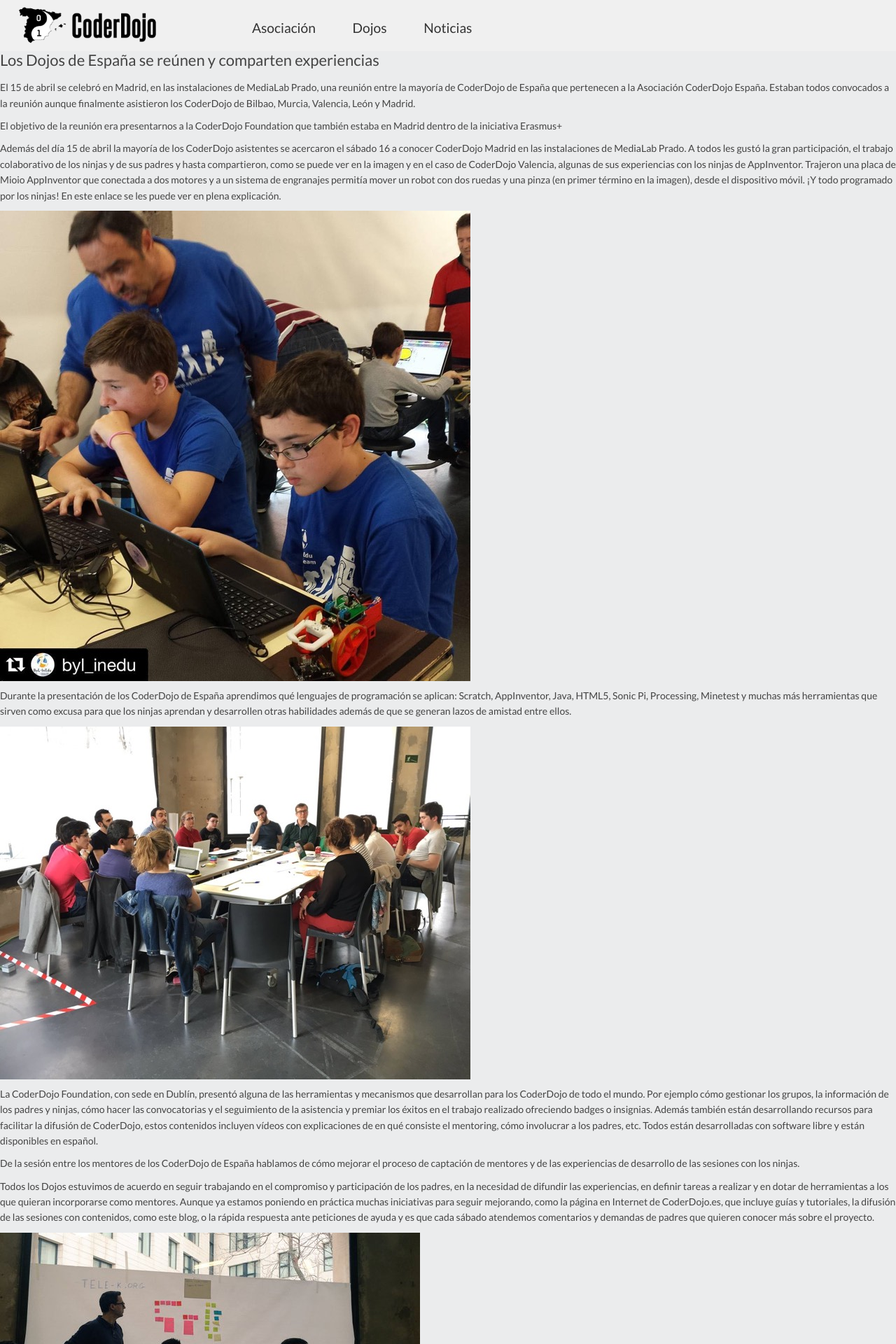
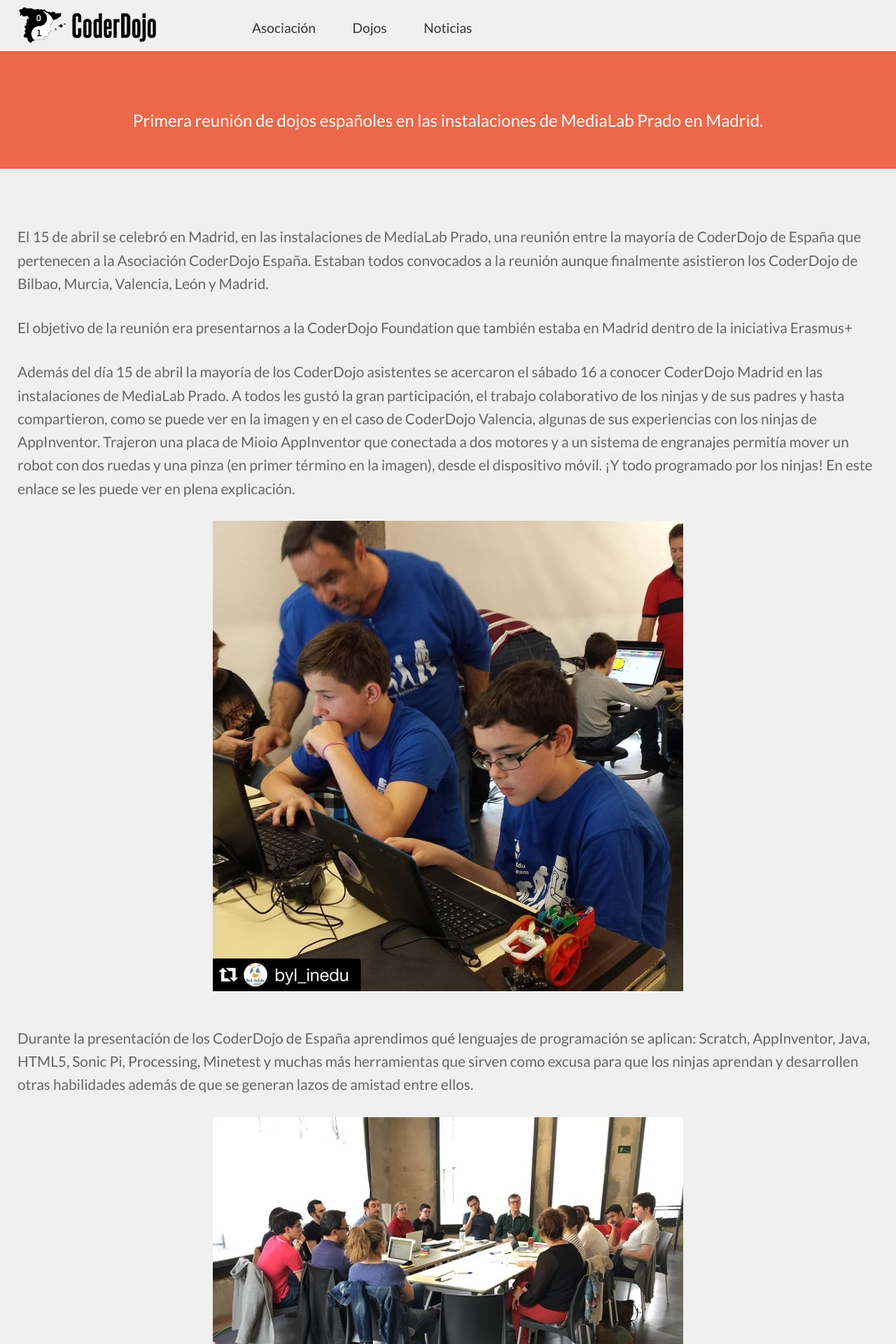
Before and after one commit to CoderDojoES/coderdojoes.github.io, a Jekyll site: the page built from _posts/2016-04-17-los-dojos-de-espana-se-reunen-y-comparten-experiencias/2016-04-17-los-dojos-de-espana-se-reunen-y-comparten-experiencias.md, in a window 1280 px wide. Shown: the top 1920 px of the page at 70% size. Built offline with Jekyll 4.4.1, drawn with Linux system fonts in a browser that asks for light colours; nearby versions of some CDN libraries; our own code applies the rules of GitHub Pages for plain Markdown files.

Commit message:
Update css article

```diff
--- /dev/null
+++ b/_layouts/noticia.html
@@ -0,0 +1,17 @@
+---
+layout: default
+---
+<article id="noticias">
+
+    <div class="block-title">
+        <h1>{{ page.title }}</h1>
+        <p>{{ page.meta.description }}</p>
+    </div>
+
+    <div class="block-description">
+        <article class="container-fluid">
+            {{ content }}
+        </article>
+    </div>
+
+</article>
--- a/_layouts/post.html
+++ /dev/null
@@ -1,6 +0,0 @@
----
-layout: default
----
-<article class="post article">
-    {{ content }}
-</article>
--- a/_pages/noticias.html
+++ b/_pages/noticias.html
@@ -20,12 +20,12 @@
                 {% for post in site.categories.noticias %}
                     <div class="noticia card flex-md-row mb-4 box-shadow h-md-250">
                         <div class="card-body d-flex flex-column align-items-start">
-                          <div class="title">{{post.intro_title}}</div>
+                          <div class="title">{{post.meta.title}}</div>
                           <div class="date">{{ post.date | date: "%b %-d, %Y" }}</div>
-                          <div class="card-text mb-auto">{{ post.intro_desc }}</div>
+                          <div class="card-text mb-auto">{{ post.meta.description }}</div>
                           <a href="{{ site.baseurl }}{{ post.url }}" title="{{post.intro_title}}">Leer más</a>
                         </div>
-                        <img class="card-img-right flex-auto d-none d-md-block" src="{{ post.intro_image }}" alt="{{post.intro_title}}">
+                        <img class="card-img-right flex-auto d-none d-md-block" src="{{ post.meta.image }}" alt="{{post.meta.title}}">
                     </div>
                 {% endfor %}
             </div>
--- a/_posts/2016-04-17-los-dojos-de-espana-se-reunen-y-comparten-experiencias/2016-04-17-los-dojos-de-espana-se-reunen-y-comparten-experiencias.md
+++ b/_posts/2016-04-17-los-dojos-de-espana-se-reunen-y-comparten-experiencias/2016-04-17-los-dojos-de-espana-se-reunen-y-comparten-experiencias.md
@@ -1,14 +1,13 @@
 ---
-layout: post
+layout: noticia
 category: noticias
 
-# Propiedades del artículo
-intro_title: Los Dojos de España se reúnen y comparten experiencias
-intro_image: /_posts/2016-04-17-los-dojos-de-espana-se-reunen-y-comparten-experiencias/reunion-1.jpg
-intro_desc: Primera reunión de dojos españoles en las instalaciones de MediaLab Prado en Madrid.
+meta:
+    title: Los Dojos de España se reúnen y comparten experiencias
+    description: Primera reunión de dojos españoles en las instalaciones de MediaLab Prado en Madrid.
+    keywords: coderdojo, coderdojo españa, experiencias, reunión
+    image: /_posts/2016-04-17-los-dojos-de-espana-se-reunen-y-comparten-experiencias/reunion-1.jpg
 ---
-
-# Los Dojos de España se reúnen y comparten experiencias
 
 El 15 de abril se celebró en Madrid, en las instalaciones de MediaLab Prado, una reunión entre la mayoría de CoderDojo de España que pertenecen a la Asociación CoderDojo España. Estaban todos convocados a la reunión aunque finalmente asistieron los CoderDojo de Bilbao, Murcia, Valencia, León y Madrid.
 
--- a/_sass/noticias.scss
+++ b/_sass/noticias.scss
@@ -23,7 +23,39 @@
         }
     }
 }
+
+#noticias article {
+    color:#666;
+    h1 {
+        margin: 0 0 30px;
+        padding:0;
+        font-size: 2rem;
+        color: #111;
+    }
+    p {
+        margin: 0 0 20px;
+    }
+    blockquote {
+        margin: 0 0 20px;
+        padding: 10px 20px;
+        background: #f0f0f0;
+        font-style: italic;
+        p {
+            margin: 0;
+            padding: 0;
+        }
+    }
+    img {
+        display: block;
+        max-width: 100%;
+        margin: 0 auto 50px;
+    }
+}
 @media only screen and (max-width:1199px){}
 @media only screen and (max-width:991px){}
 @media only screen and (max-width:767px){}
 @media only screen and (max-width:543px){}
+@media only screen and (max-width:1199px){}
+@media only screen and (max-width:991px){}
+@media only screen and (max-width:767px){}
+@media only screen and (max-width:543px){}
--- a/_sass/post.scss
+++ /dev/null
@@ -1,53 +0,0 @@
-.posts .dojo {
-    position: relative;
-    margin: 0 0 20px;
-    .title {
-        position: absolute;
-        bottom:0;
-        left:0;
-        right: 0;
-        padding: 10px 20px;
-        text-align: center;
-        background: #000;
-        color: #fff;
-        a {
-            color: #fff;
-        }
-    }
-}
-
-
-article.post {
-    font-size: 1.1rem;
-    line-height: 1.6;
-    color:#666;
-    h1 {
-        margin: 0 0 30px;
-        padding:0;
-        font-size: 2rem;
-        color: #111;
-        font-weight: bold;
-    }
-    p {
-        margin: 0 0 20px;
-    }
-    blockquote {
-        margin: 0 0 20px;
-        padding: 10px 20px;
-        background: #f0f0f0;
-        font-style: italic;
-        p {
-            margin: 0;
-            padding: 0;
-        }
-    }
-    img {
-        display: block;
-        max-width: 100%;
-        margin: 0 auto 50px;
-    }
-}
-@media only screen and (max-width:1199px){}
-@media only screen and (max-width:991px){}
-@media only screen and (max-width:767px){}
-@media only screen and (max-width:543px){}
```
Also changed, not shown: _layouts/page.html (deleted, +0 -12 lines).
